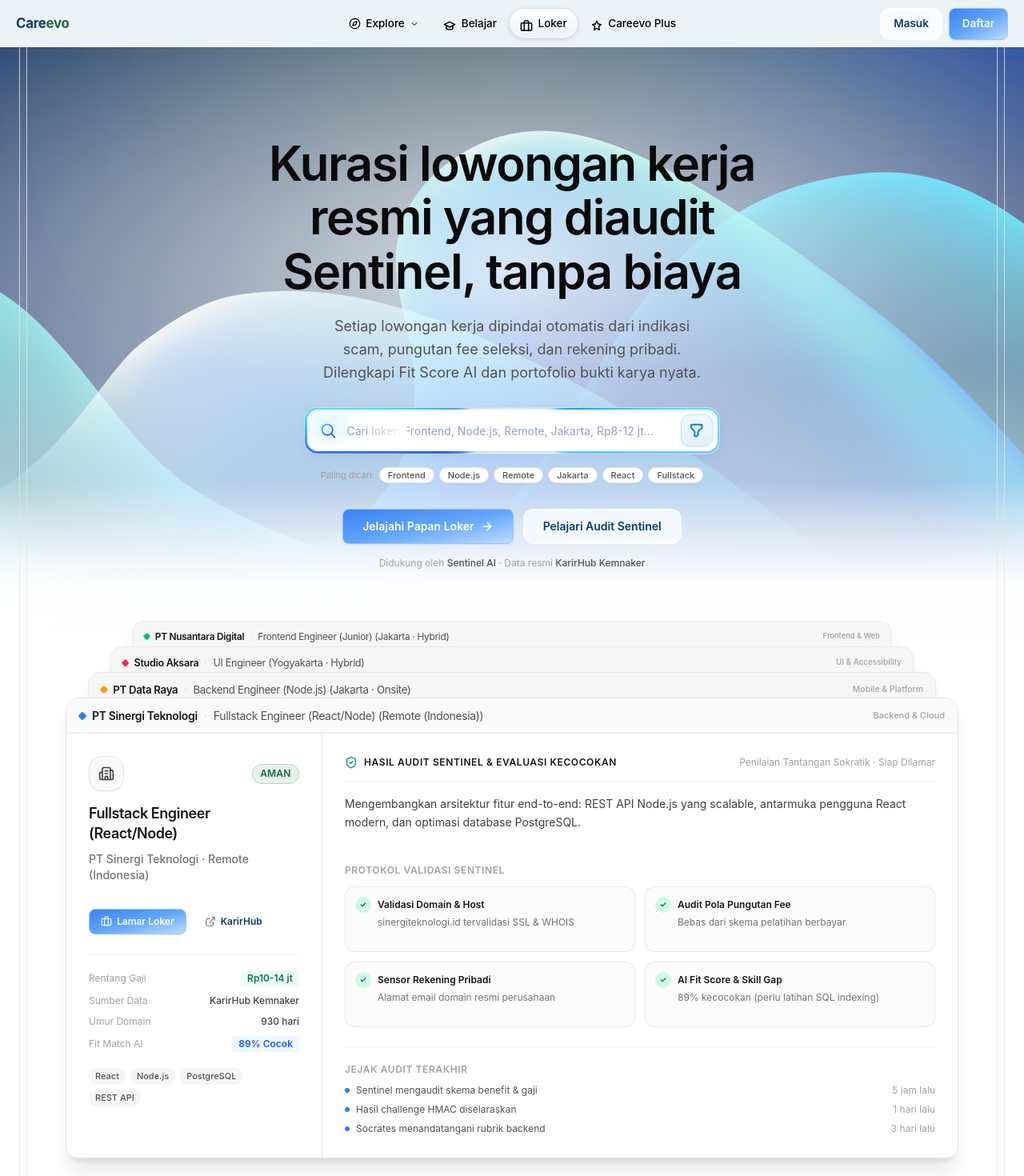
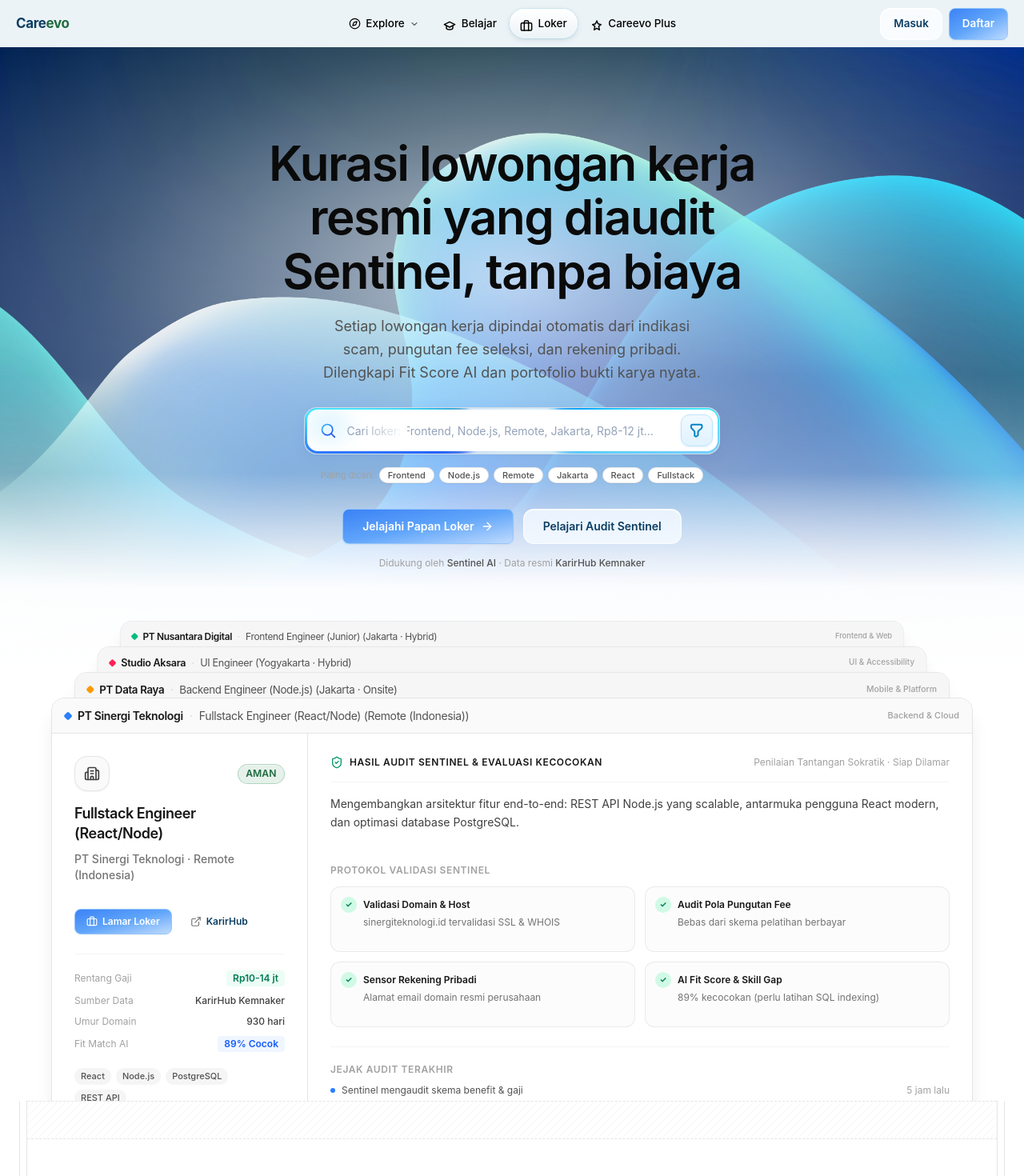
Before and after one commit to vaskoyudha/careevo, a Next.js app: page /loker in a window 1280 px wide. Shown: the top 1470 px of the page at 80% size. Built offline with nearby package versions, Linux system fonts and the light colour scheme.

Commit message:
fix(loker): remove vertical outline lines across hero and make card deck switching butter smooth

```diff
--- a/src/components/features/jobs/vertex-kerja-view.tsx
+++ b/src/components/features/jobs/vertex-kerja-view.tsx
@@ -344,34 +344,30 @@
 
   return (
     <div className="relative min-h-screen bg-white text-neutral-900 selection:bg-neutral-200 overflow-x-hidden">
-      {/* Full-width Extended Header Image (Outer Viewport Width, 80% Opacity, Bottom White Fade) */}
-      <div className="pointer-events-none absolute inset-x-0 top-0 z-0 h-[600px] sm:h-[700px] md:h-[800px] w-full overflow-hidden select-none">
+      {/* Full-width Extended Header Image (100% Opacity, In Front of Container Lines, Bottom White Fade) */}
+      <div className="pointer-events-none absolute inset-x-0 top-0 z-0 h-[640px] sm:h-[720px] md:h-[820px] w-full overflow-hidden select-none">
         <Image
           src="/images/hero-loker-header.jpg"
           alt="Careevo header visual"
           fill
           priority
-          className="object-cover object-top opacity-80"
+          className="object-cover object-top opacity-100"
         />
         {/* Soft center backlight to keep headline text crystal clear */}
-        <div className="absolute inset-0 bg-[radial-gradient(ellipse_75%_65%_at_50%_35%,rgba(255,255,255,0.78)_0%,rgba(255,255,255,0.3)_55%,transparent_85%)]" />
+        <div className="absolute inset-0 bg-[radial-gradient(ellipse_75%_65%_at_50%_35%,rgba(255,255,255,0.72)_0%,rgba(255,255,255,0.2)_55%,transparent_85%)]" />
         {/* White fading on the bottom of the image */}
-        <div className="absolute inset-0 bg-gradient-to-b from-transparent via-white/20 to-white" />
-        <div className="absolute inset-x-0 bottom-0 h-64 bg-gradient-to-t from-white via-white/95 to-transparent" />
+        <div className="absolute inset-0 bg-gradient-to-b from-transparent via-white/10 to-white" />
+        <div className="absolute inset-x-0 bottom-0 h-72 bg-gradient-to-t from-white via-white/95 to-transparent" />
       </div>
 
-      {/* Outer Vertex Grid Frame */}
-      <div className="container relative z-10 mx-auto">
-        <div className="border-x border-neutral-200/80">
-          <div className="mx-1 border-x border-neutral-200/80 sm:mx-1.5 lg:mx-2">
-            {/* ============================================================ */}
-            {/* 1. HERO SECTION (SEC 0)                                       */}
-            {/* ============================================================ */}
-            <div className="relative z-20 w-full pt-16 sm:pt-20 md:pt-24 lg:pt-28">
-              <div className="px-6 sm:px-8 lg:px-12">
-                <div className="mx-auto max-w-4xl text-center">
-                  {/* Main Headline */}
-                  <h1 className="text-balance font-semibold text-3xl sm:text-4xl md:text-5xl lg:text-6xl text-neutral-950 tracking-tight leading-[1.12]">
+      {/* ============================================================ */}
+      {/* 1. HERO SECTION (SEC 0) - Outside grid lines to remove vertical lines */}
+      {/* ============================================================ */}
+      <div className="relative z-10 w-full pt-16 sm:pt-20 md:pt-24 lg:pt-28">
+        <div className="mx-auto max-w-7xl px-4 sm:px-6 lg:px-8">
+          <div className="mx-auto max-w-4xl text-center">
+            {/* Main Headline */}
+            <h1 className="text-balance font-semibold text-3xl sm:text-4xl md:text-5xl lg:text-6xl text-neutral-950 tracking-tight leading-[1.12]">
                     Kurasi lowongan kerja resmi yang diaudit Sentinel, tanpa biaya
                   </h1>
 
@@ -436,24 +432,45 @@
                   onMouseLeave={() => setIsPaused(false)}
                 >
                   <div className="relative">
+                    {/* Natural height anchor to establish container height responsively */}
+                    <div
+                      className="invisible pointer-events-none select-none opacity-0"
+                      aria-hidden="true"
+                    >
+                      <div className="h-11" />
+                      <div className="grid grid-rows-[auto_auto] lg:grid-cols-[320px_1fr] lg:grid-rows-[auto_1fr] divide-y lg:divide-y-0 lg:divide-x divide-neutral-200">
+                        <div className="p-6 sm:p-7">
+                          <div className="size-11" />
+                          <div className="mt-4 h-14" />
+                          <div className="mt-4 h-8" />
+                          <div className="mt-6 pt-5 space-y-2.5 text-xs"><div className="h-24" /></div>
+                          <div className="mt-5 h-6" />
+                        </div>
+                        <div className="p-6 sm:p-7">
+                          <div className="h-5" />
+                          <div className="mt-4 text-sm leading-relaxed"><p className="opacity-0">{cards[0]?.description}</p></div>
+                          <div className="mt-6 grid grid-cols-1 sm:grid-cols-2 gap-3"><div className="h-28" /></div>
+                          <div className="mt-6 pt-5"><div className="h-20" /></div>
+                        </div>
+                      </div>
+                    </div>
+
                     {cards.map((role, slotIndex) => {
-                      const isFront = slotIndex === 0;
-                      const topOffset = isFront ? 0 : -slotIndex * 32;
+                      const topOffset = -slotIndex * 32;
                       const scale = 1 - slotIndex * 0.05;
                       const zIndex = 4 - slotIndex;
 
                       return (
                         <article
                           key={role.tabLabel}
-                          className={cn(
-                            "overflow-hidden rounded-2xl border border-neutral-200 bg-white shadow-xl transition-all duration-500 ease-out",
-                            isFront ? "relative" : "absolute inset-x-0"
-                          )}
+                          className="absolute inset-x-0 top-0 overflow-hidden rounded-2xl border border-neutral-200 bg-white shadow-xl"
                           style={{
                             transformOrigin: "center top",
-                            transform: isFront ? "none" : `scale(${scale})`,
+                            transform: `scale(${scale})`,
                             top: `${topOffset}px`,
                             zIndex,
+                            transition:
+                              "transform 600ms cubic-bezier(0.16, 1, 0.3, 1), top 600ms cubic-bezier(0.16, 1, 0.3, 1), box-shadow 500ms ease",
                           }}
                         >
                           {/* Card Tab Header */}
@@ -461,7 +478,7 @@
                             onClick={() => bringToFront(slotIndex)}
                             className={cn(
                               "flex h-11 items-center gap-x-2 border-b border-neutral-200 px-4 transition-colors select-none",
-                              isFront
+                              slotIndex === 0
                                 ? "bg-neutral-50/90"
                                 : "bg-neutral-100/90 hover:bg-neutral-200/70 cursor-pointer"
                             )}
@@ -658,9 +675,15 @@
             </div>
 
             {/* ============================================================ */}
-            {/* 2. DASHED SECTION DIVIDER                                    */}
-            {/* ============================================================ */}
-            <div className="relative h-10 border-y border-dashed border-neutral-200 bg-[size:10px_10px] [background-image:repeating-linear-gradient(315deg,rgba(0,0,0,0.035)_0_1px,transparent_0_50%)] md:h-12" />
+            {/* OUTER VERTEX GRID FRAME (Starting below Hero Section)        */}
+            {/* ============================================================ */}
+            <div className="container relative z-10 mx-auto">
+              <div className="border-x border-neutral-200">
+                <div className="mx-1 border-x border-neutral-200 sm:mx-1.5 lg:mx-2 bg-white">
+                  {/* ============================================================ */}
+                  {/* 2. DASHED SECTION DIVIDER                                    */}
+                  {/* ============================================================ */}
+                  <div className="relative h-10 border-y border-dashed border-neutral-200 bg-[size:10px_10px] [background-image:repeating-linear-gradient(315deg,rgba(0,0,0,0.035)_0_1px,transparent_0_50%)] md:h-12" />
 
             {/* ============================================================ */}
             {/* 3. LOGO CLOUD / TRUSTED SOURCES (SEC 2)                      */}
```
